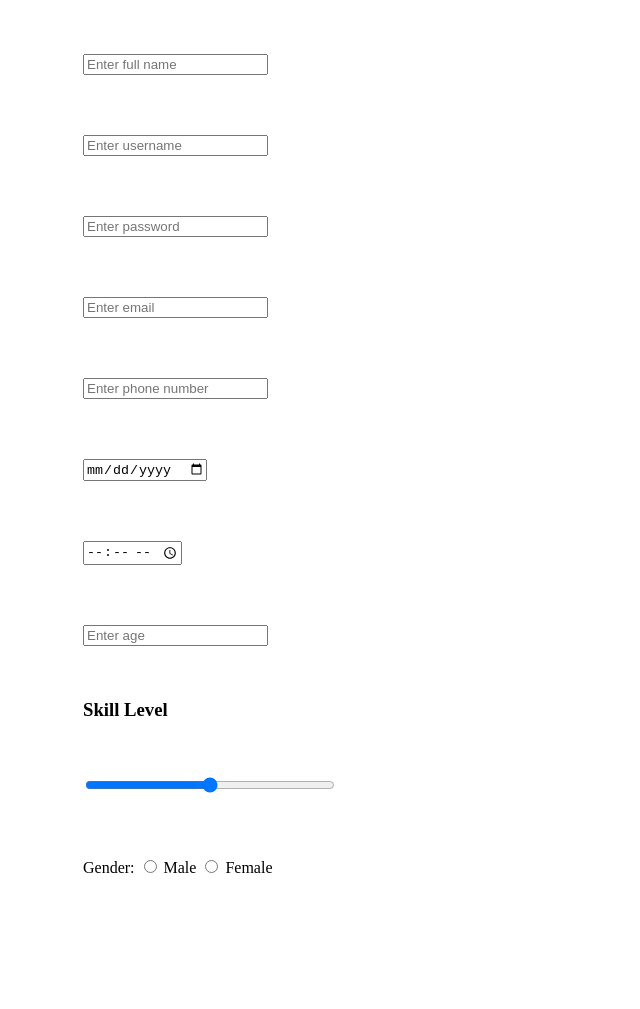
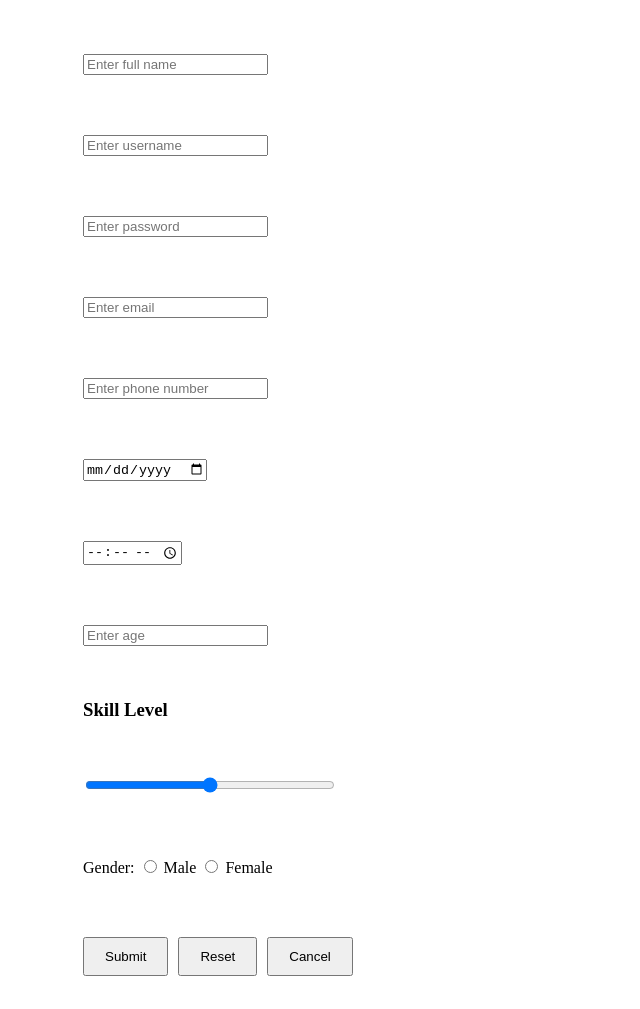
Before and after one commit to ratishborchate26/Ratish_1, a plain HTML site: page index_3.html in a window 1280 px wide. Shown: the part 79-1088 px from the top of the page, without its empty margins (0-640 px from the left). Before the commit the page ends 989 px from the top, so only its background shows below. Drawn offline with Linux system fonts and the light colour scheme.

Commit message:
edited Registration form

```diff
--- a/index_3.html
+++ b/index_3.html
@@ -37,6 +37,12 @@
             <input type="radio" name="gender" value="Female"> Female
         </div>
 
+        <div style="margin: 25px; display: flex; gap: 10px;">
+            <button type="submit" style="padding: 10px 20px; cursor: pointer;">Submit</button>
+            <button type="reset" style="padding: 10px 20px; cursor: pointer;">Reset</button>
+            <button type="button" style="padding: 10px 20px; cursor: pointer;">Cancel</button>
+        </div>
+
     </form>
 
 </html>
```
